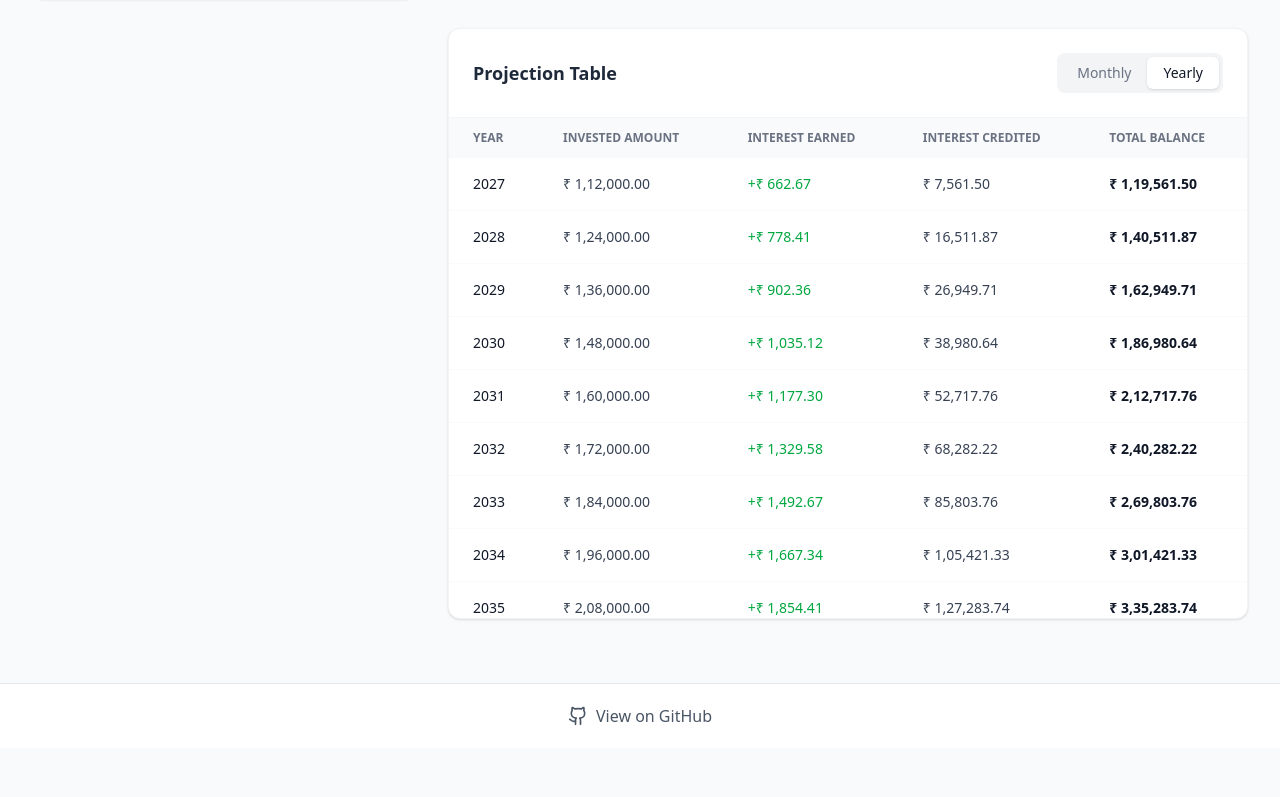
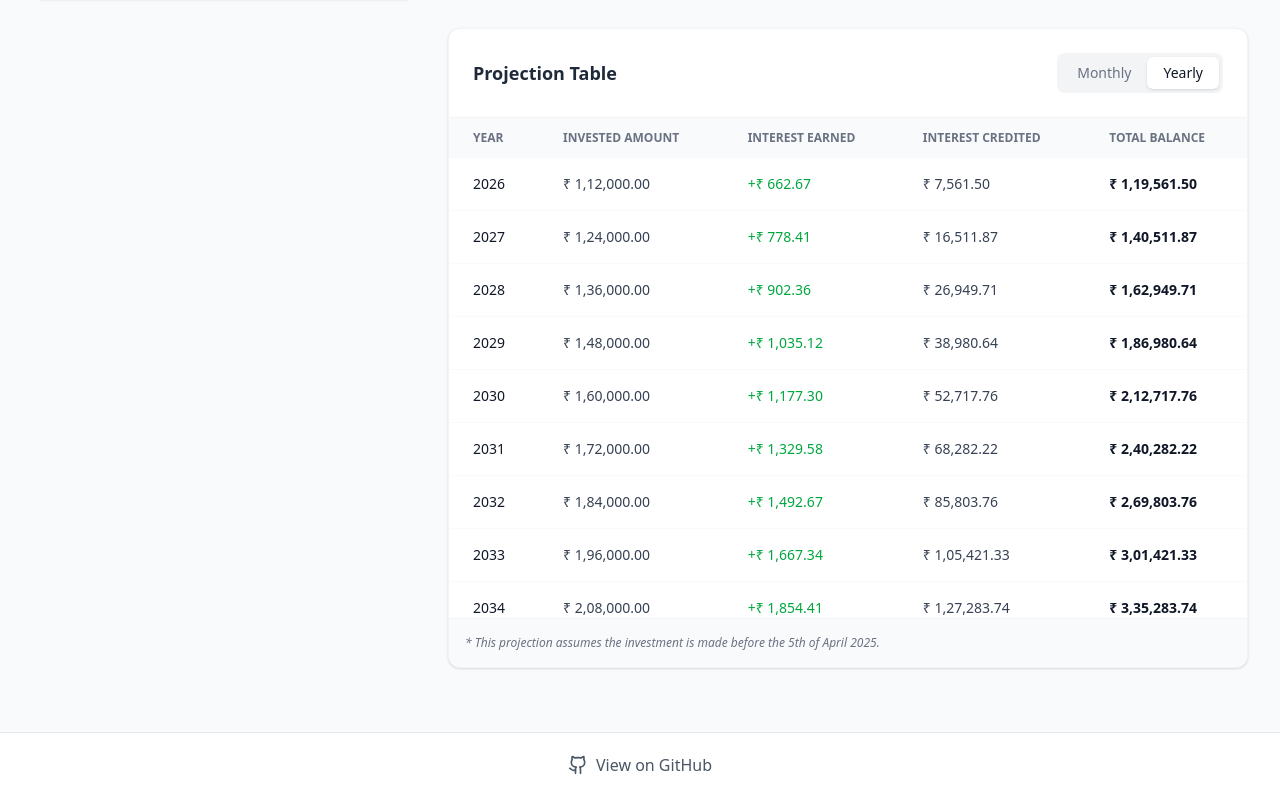
Before and after one commit to AnisHerdev/ppf-projection-calculator-react, a React (Vite) app: page / in a window 1280 px wide. Shown: the part 633-1430 px from the top of the page. Before the commit the page ends 1381 px from the top, so only its background shows below. Built offline with nearby package versions, Linux system fonts and the light colour scheme.

Commit message:
added assumtion note in the end of the projection table

```diff
--- a/src/components/ProjectionTable.tsx
+++ b/src/components/ProjectionTable.tsx
@@ -8,11 +8,11 @@ interface ProjectionTableProps {
 
 const ProjectionTable: React.FC<ProjectionTableProps> = ({ data }) => {
     const [view, setView] = useState<'Monthly' | 'Yearly'>('Yearly');
-    const currentYear = 2026;//new Date().getFullYear();
-    const monthsNames = ["April","May","June","July","August","September","October","November","December","January","February","March"];
+    const currentYear = new Date().getFullYear();
+    const monthsNames = ["April", "May", "June", "July", "August", "September", "October", "November", "December", "January", "February", "March"];
     const displayData = view === 'Yearly'
-        ? data.filter(row => row.Month % 12 === 0).map(row => ({ ...row, Year: currentYear+Math.floor((row.Month+2)/12) }))
-        : data.map(row=>({...row,Month:(currentYear +Math.floor((row.Month+2)/12))+" - "+monthsNames[(row.Month-1)%12]}));
+        ? data.filter(row => row.Month % 12 === 0).map(row => ({ ...row, Year: currentYear + Math.floor((row.Month + 2) / 12) }))
+        : data.map(row => ({ ...row, Month: (currentYear + Math.floor((row.Month + 2) / 12)) + " - " + monthsNames[(row.Month - 1) % 12] }));
 
     return (
         <div className="bg-white dark:bg-gray-800 rounded-xl shadow-sm border border-gray-100 dark:border-gray-700 overflow-hidden transition-colors duration-200">
@@ -62,6 +62,11 @@ const ProjectionTable: React.FC<ProjectionTableProps> = ({ data }) => {
                     </tbody>
                 </table>
             </div>
+            <div className="p-4 border-t border-gray-100 dark:border-gray-700 bg-gray-50 dark:bg-gray-900/30">
+                <p className="text-xs text-gray-500 dark:text-gray-400 italic">
+                    * This projection assumes the investment is made before the 5th of April {new Date().getFullYear()}.
+                </p>
+            </div>
         </div>
     );
 };
```
